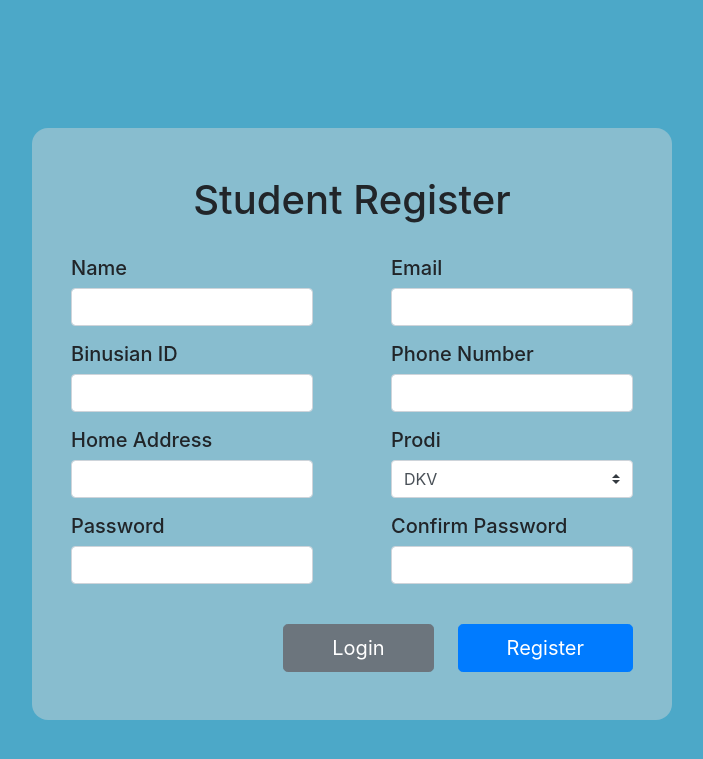
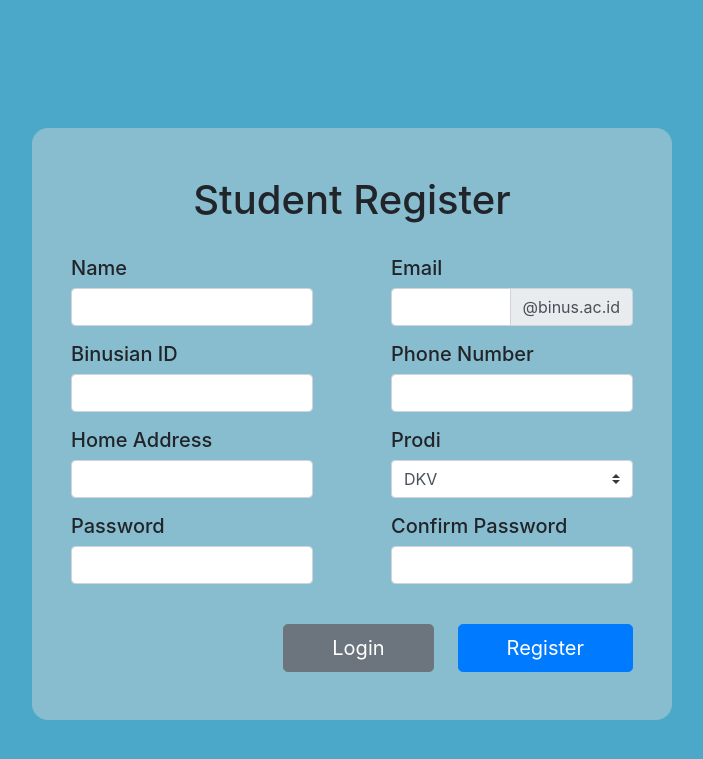
Before and after one commit to mariauleria/FinalApp2, a PHP site: page /register.php in a window 1280 px wide. Shown: the top 759 px of the page, without its empty margins (288-991 px from the left). Run offline with PHP 8.4, Linux system fonts and the light colour scheme.

Commit message:
fix add email in register.php

```diff
--- a/register.php
+++ b/register.php
@@ -80,6 +80,9 @@
                     <label class="h5 mx-4 mb-2" for="email">Email</label>
                     <div class="input-group mb-3 px-4">
                         <input type="text" class="form-control" name="email" id="email">
+                        <div class="input-group-append">
+                            <span class="input-group-text" id="basic-addon2">@binus.ac.id</span>
+                        </div>
                    </div>
                 </div>
             </div>
```
